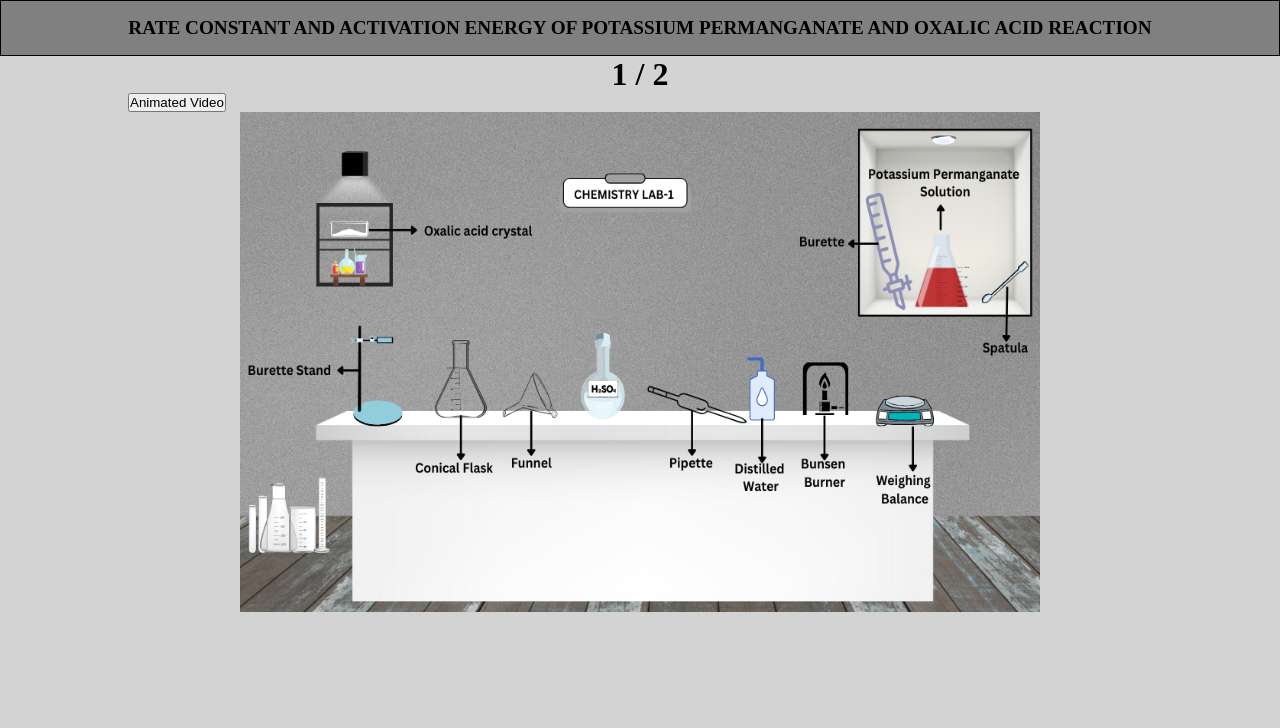
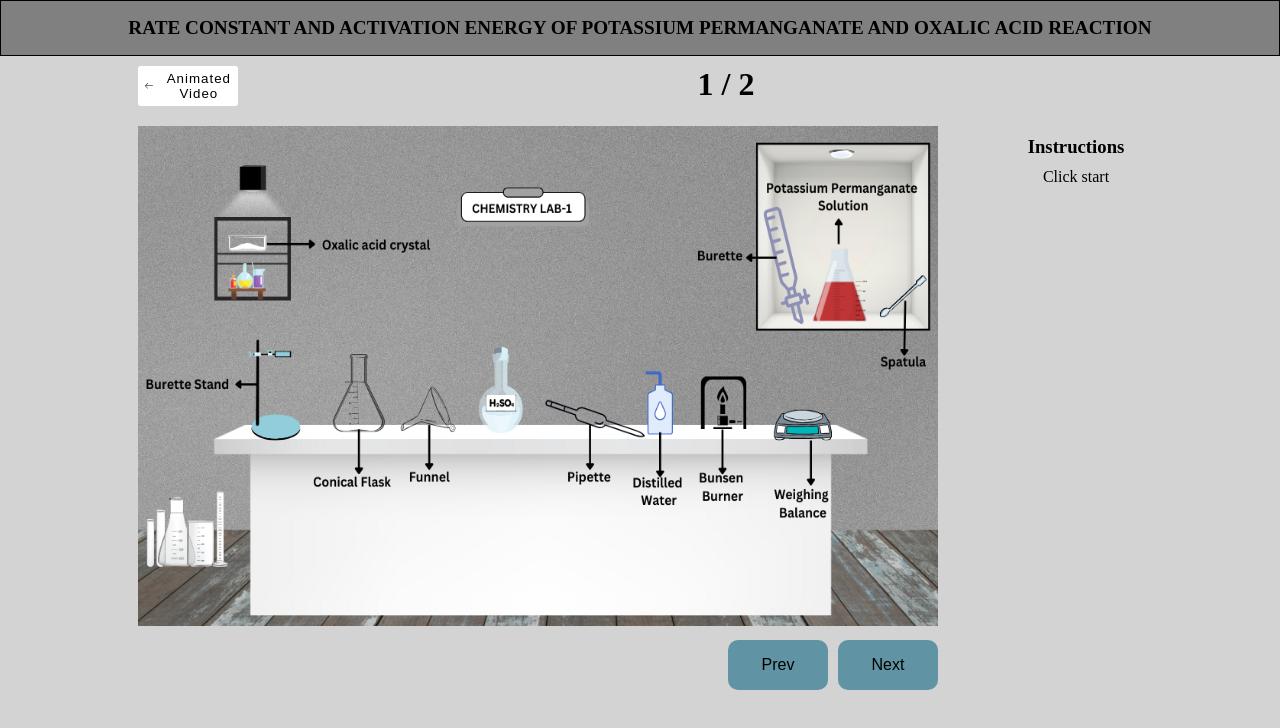
Before and after one commit to shusri08/simulation, a plain HTML site: page index.html in a window 1280 px wide. Drawn offline with Linux system fonts and the light colour scheme.

Commit message:
refactor code (#1)

```diff
--- a/index.html
+++ b/index.html
@@ -1,181 +1,94 @@
 <!DOCTYPE html>
 <html lang="en">
-
   <head>
-    <link rel="shortcut icon" href="#">
-    <meta charset="UTF-8">
+    <link rel="shortcut icon" href="#" />
+    <meta charset="UTF-8" />
     <title>Image Slider</title>
-    <link rel="stylesheet" href="style.css">
-
+    <link rel="stylesheet" href="style.css" />
   </head>
 
   <body>
     <main class="main">
       <div class="header" id="header">
-            <h1>RATE CONSTANT AND ACTIVATION ENERGY OF POTASSIUM PERMANGANATE AND OXALIC ACID REACTION</h1>
+        <h1>
+          RATE CONSTANT AND ACTIVATION ENERGY OF POTASSIUM PERMANGANATE AND
+          OXALIC ACID REACTION
+        </h1>
       </div>
 
-        <div class="app_container">
+      <div class="app_container" style="display: flex; flex-direction: row">
+        <div>
+          <div class="carousel-container">
+            <div
+              style="
+                display: flex;
+                flex-direction: row;
+                margin: 10px;
+                min-width: 70vw;
+              "
+            >
+              <button id="start">
+                <svg
+                  height="16"
+                  width="16"
+                  xmlns="http://www.w3.org/2000/svg"
+                  version="1.1"
+                  viewBox="0 0 1024 1024"
+                >
+                  <path
+                    d="M874.690416 495.52477c0 11.2973-9.168824 20.466124-20.466124 20.466124l-604.773963 0 188.083679 188.083679c7.992021 7.992021 7.992021 20.947078 0 28.939099-4.001127 3.990894-9.240455 5.996574-14.46955 5.996574-5.239328 0-10.478655-1.995447-14.479783-5.996574l-223.00912-223.00912c-3.837398-3.837398-5.996574-9.046027-5.996574-14.46955 0-5.433756 2.159176-10.632151 5.996574-14.46955l223.019353-223.029586c7.992021-7.992021 20.957311-7.992021 28.949332 0 7.992021 8.002254 7.992021 20.957311 0 28.949332l-188.073446 188.073446 604.753497 0C865.521592 475.058646 874.690416 484.217237 874.690416 495.52477z"
+                  ></path>
+                </svg>
+                <span>Animated Video</span>
+              </button>
+              <div style="margin: 0 auto">
                 <p class="info" id="info" align="center">1/2</p>
-            <button id="start">Animated Video</button>
-            <div class="buttons">
-                <button class="prev" id="prev">&lt;</button>
-                <img src="img/a.png" width="800" height="500" alt="slide images" class="image" id="image">
-                <button class="next" id="next">&gt;</button>
+              </div>
+            </div>
+            <div style="display: flex; flex-direction: row; width: max-content">
+              <div
+                class="carousel"
+                style="display: flex; flex-direction: row; padding: 10px"
+              >
+                <div>
+                  <img
+                    src="img/a.png"
+                    width="800"
+                    height="500"
+                    alt="slide images"
+                    class="image"
+                    id="image"
+                  />
+
+                  <div
+                    class="buttons"
+                    style="display: flex; justify-content: end; padding: 10px 0"
+                  >
+                    <button class="prev" id="prev" style="margin-right: 10px">
+                      Prev
+                    </button>
+                    <button class="next" id="next">Next</button>
+                  </div>
+                </div>
+                <div
+                  class="instructions-container"
+                  style="text-align: center; margin: 10px"
+                >
+                  <h3>Instructions</h3>
+                  <div class="instructions">
+                    <span class="instruction">Click start</span>
+                  </div>
+                </div>
+              </div>
+            </div>
           </div>
           <div class="video-container">
             <!-- Video content will be added here dynamically -->
           </div>
-
+        </div>
       </div>
     </main>
 
     <script src="slider.js"></script>
   </body>
-
 </html>
-
-
-
-
-
-
-
-
-
-
-
-
-<!-- <!DOCTYPE html>
-<html lang="en">
-
-<head>
-    <link rel="shortcut icon" href="#">
-    <meta charset="UTF-8">
-    <title>Image Slider</title>
-    <link rel="stylesheet" href="style.css">
-
-
-
-
-
-</head>
-
-<body>
-
-    <main class="main">
-        <div class="header" id="header">
-            <h1>RATE CONSTANT AND ACTIVATION ENERGY OF POTASSIUM PERMANGANATE AND OXALIC ACID REACTION</h1>
-        </div>
-
-
-
-
-
-        <div class="app_container">
-            <p class="info" id="info">1/2</p>
-            <button id="start">Start Video</button>
-            <div class="buttons">
-                <button class="prev" id="prev">&lt;</button>
-                <img src="img/a.png" alt="slide images" class="image" id="image">
-                <button class="next" id="next">&gt;</button>
-            </div>
-            <div class="video-container">
-
-            </div>
-        </div>
-
-        <script src="slider.js"></script>
-
-
-
-</body>
-
-</html> -->
-
-<!-- <!DOCTYPE html>
-<html lang="en">
-<head>
-    <meta charset="UTF-8">
-    <meta name="viewport" content="width=device-width, initial-scale=1.0">
-</head>
-<body>
-    <div class="carousel-container">
-        <div class="carousel">
-            <div class="carousel-item">
-                <img src="img/a.png" alt="Image 1">
-            </div>
-            <div class="carousel-item" style="width: 10%; height: 10%;">
-                <video src="./img/Add a subheading (4).mp4"  style="width: 100%; min-width: 100%; max-width: 100%; height: 100%; object-fit: cover;" preload="auto" controls autoplay></video>
-            </div>
-            <div class="carousel-item">
-                <img src="img/b.png" alt="Image 2">
-            </div>
-        </div>
-        <button id="prev">Previous</button>
-        <button id="next">Next</button>
-        <div id="info">1/3</div>
-    </div>
-
-    <script>
-        const media = [
-            { type: 'image', src: 'img/a.png' },
-            { type: 'video', src: 'img/Add a subheading (4).mp4' },
-            { type: 'image', src: 'img/b.png' },
-        ];
-        const firstMedia = 0;
-        const lastMedia = media.length - 1;
-        let currentMedia = 0;
-
-        // Initialize the media and info
-        const carousel = document.querySelector('.carousel');
-        const infoTag = document.getElementById('info');
-        const prevBtn = document.getElementById('prev');
-        const nextBtn = document.getElementById('next');
-
-        function updateMedia() {
-            const mediaItem = media[currentMedia];
-            const mediaElement = createMediaElement(mediaItem);
-            carousel.innerHTML = '';
-            carousel.appendChild(mediaElement);
-            infoTag.innerHTML = `${currentMedia + 1}/${media.length}`;
-        }
-
-        function createMediaElement(mediaItem) {
-            if (mediaItem.type === 'image') {
-                const img = document.createElement('img');
-                img.src = mediaItem.src;
-                img.alt = `Image ${currentMedia + 1}`;
-                return img;
-            } else if (mediaItem.type === 'video') {
-                const video = document.createElement('video');
-                video.src = mediaItem.src;
-                video.controls = true;
-                video.autoplay = true;
-                return video;
-            }
-        }
-
-        // Next button
-        nextBtn.addEventListener('click', () => {
-            currentMedia++;
-            if (currentMedia > lastMedia) {
-                currentMedia = firstMedia;
-            }
-            updateMedia();
-        });
-
-        // Previous button
-        prevBtn.addEventListener('click', () => {
-            currentMedia--;
-            if (currentMedia < firstMedia) {
-                currentMedia = lastMedia;
-            }
-            updateMedia();
-        });
-
-        // Initial media update
-        updateMedia();
-    </script>
-</body>
-</html> -->
--- a/slider.js
+++ b/slider.js
@@ -37,10 +37,6 @@
 //     imageTag.src = images[currentImage];
 //     document.getElementById('info').innerHTML = (currentImage + 1) + '/1';
 
-
-
-
-
 // });
 
 // const videoContainer = document.getElementsByClassName('video-container')[0];
@@ -72,72 +68,89 @@
 // }
 // Array of images
 const images = [
-    'img/a.png',
-    'img/b.png',
+  { path: "img/a.png", instruction: "Click start" },
+  { path: "img/b.png", instruction: "All set!!!!" },
 ];
 
 let currentImage = 0;
 
 // Elements
-const imageTag = document.getElementById('image');
-const infoTag = document.getElementById('info');
-const nextBtn = document.getElementById('next');
-const prevBtn = document.getElementById('prev');
-const videoContainer = document.querySelector('.video-container');
-const buttonsContainer = document.querySelector('.buttons');
-const startButton = document.getElementById('start');
+const imageTag = document.getElementById("image");
+const infoTag = document.getElementById("info");
+const nextBtn = document.getElementById("next");
+const prevBtn = document.getElementById("prev");
+const videoContainer = document.querySelector(".video-container");
+const buttonsContainer = document.querySelector(".buttons");
+const startButton = document.getElementById("start");
+const instructionContainer = document.querySelector(".instruction");
+
+const carouselContainer = document.querySelector(".carousel");
 
 // Initialize info tag and image source
 function updateInfo() {
   infoTag.innerHTML = `${currentImage + 1} / ${images.length}`;
-    imageTag.src = images[currentImage];
+  imageTag.src = images[currentImage].path;
 }
 
 // Event listener for next button
-nextBtn.addEventListener('click', () => {
+nextBtn.addEventListener("click", () => {
   currentImage++;
   if (currentImage >= images.length) {
     currentImage = 0;
   }
   updateInfo();
+  setInstruction();
 });
 
 // Event listener for prev button
-prevBtn.addEventListener('click', () => {
+prevBtn.addEventListener("click", () => {
   currentImage--;
   if (currentImage < 0) {
     currentImage = images.length - 1;
   }
   updateInfo();
+  setInstruction();
 });
 
 // Event listener for start button
-startButton.addEventListener('click', () => {
-    if (startButton.innerText === 'Animated Video') {
+startButton.addEventListener("click", () => {
+  if (startButton.innerText === "Animated Video") {
     addVideo();
   } else {
     goBack();
   }
 });
 
+let videoAdded = false; // Add this global variable to track whether the video has already been added
+
 function addVideo() {
-    const video = document.createElement('video');
-    video.src = 'img/Add a subheading (4).mp4';
+  // Check if the video has already been added
+  if (!videoAdded) {
+    const video = document.createElement("video");
+    video.src = "img/Add a subheading (4).mp4";
     video.autoplay = true;
     video.controls = true;
-    buttonsContainer.style.display = 'none';
-    videoContainer.style.display = 'block';
     videoContainer.appendChild(video);
-    startButton.innerText = 'Go Back';
+
+    // Set videoAdded to true to prevent further additions
+    videoAdded = true;
+  }
+  carouselContainer.style.display = "none";
+  videoContainer.style.display = "block";
+  startButton.innerText = "Go Back";
 }
 
 function goBack() {
-    const video = videoContainer.querySelector('video');
+  const video = videoContainer.querySelector("video");
   video.pause();
-    videoContainer.style.display = 'none';
-    buttonsContainer.style.display = 'flex';
-    startButton.innerText = 'Animated Video';
+  videoContainer.style.display = "none";
+  carouselContainer.style.display = "flex";
+  startButton.innerText = "Animated Video";
 }
 
 // Initialize the info tag and image on page load
 updateInfo();
+
+function setInstruction() {
+  instructionContainer.innerText = images[currentImage].instruction;
+}
--- a/style.css
+++ b/style.css
@@ -4,7 +4,9 @@
   box-sizing: border-box;
 }
 
-html, body, .main {
+html,
+body,
+.main {
   height: 100%;
   width: 100%;
   position: relative;
@@ -29,49 +31,43 @@ html, body, .main {
   flex-direction: row;
   justify-content: center;
   align-items: center;
-
-
 }
 
-.buttons:hover #prev,
+/* .buttons:hover #prev,
 .buttons:hover #next {
     opacity: 1;
+} */
+
+/* #prev,
+#next {
+    opacity: 0;
+} */
+
+.video-container {
+  width: 70%;
+  height: auto;
+  margin: 0 auto;
 }
 
-#prev,
-#next {
-    opacity: 0;
-}
-
-.video-container {
-    width: 70%; /* Adjust as needed */
+.carousel-container {
+  width: max-content; /* Adjust as needed */
   height: auto;
   margin: 0 auto; /* Center the container horizontally */
-
 }
 
 video {
   max-width: 100%;
   height: auto;
-
 }
 
 .app_container {
   width: 80%; /* Adjust as needed */
   margin: 0 auto;
   overflow: hidden;
-
 }
 
 body {
   background-color: lightgray;
-}
-
-.buttons {
-    display: flex;
-    flex-direction: row;
-    justify-content: space-between;
-    align-items: center;
 }
 
 .prev,
@@ -95,3 +91,43 @@ body {
   font-size: 2em;
   font-weight: bold;
 }
+
+#start {
+  display: flex;
+  height: 3em;
+  width: 100px;
+  align-items: center;
+  justify-content: center;
+  background-color: #eeeeee4b;
+  border-radius: 3px;
+  letter-spacing: 1px;
+  transition: all 0.2s linear;
+  cursor: pointer;
+  border: none;
+  background: #fff;
+}
+
+#start > svg {
+  margin-right: 5px;
+  margin-left: 5px;
+  font-size: 20px;
+  transition: all 0.4s ease-in;
+}
+
+#start:hover > svg {
+  font-size: 1.2em;
+  transform: translateX(-5px);
+}
+
+#start:hover {
+  box-shadow: 9px 9px 33px #d1d1d1, -9px -9px 33px #ffffff;
+  transform: translateY(-2px);
+}
+
+.instructions-container {
+    width: 20vw;
+}
+
+.instructions-container .instructions {
+    padding: 10px;
+}
```
Lines whose indentation alone changed are shown as unchanged.
